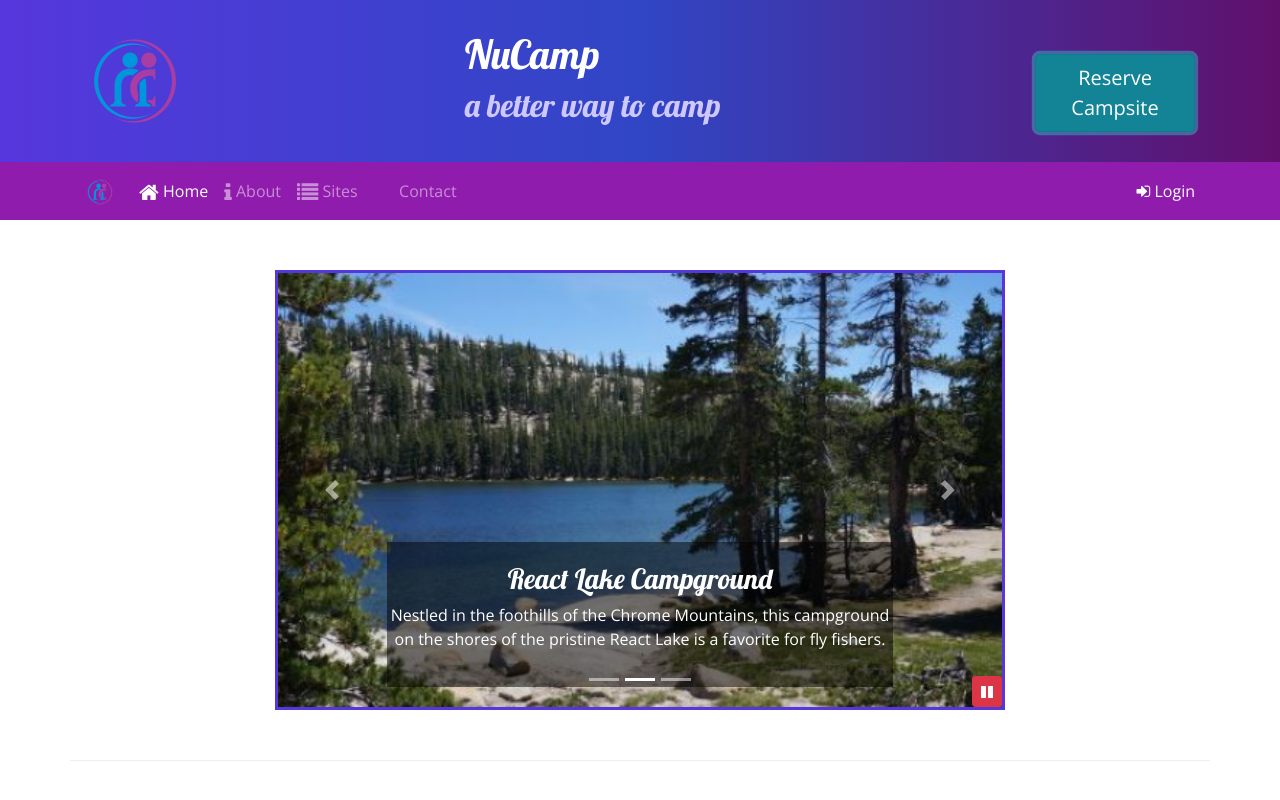
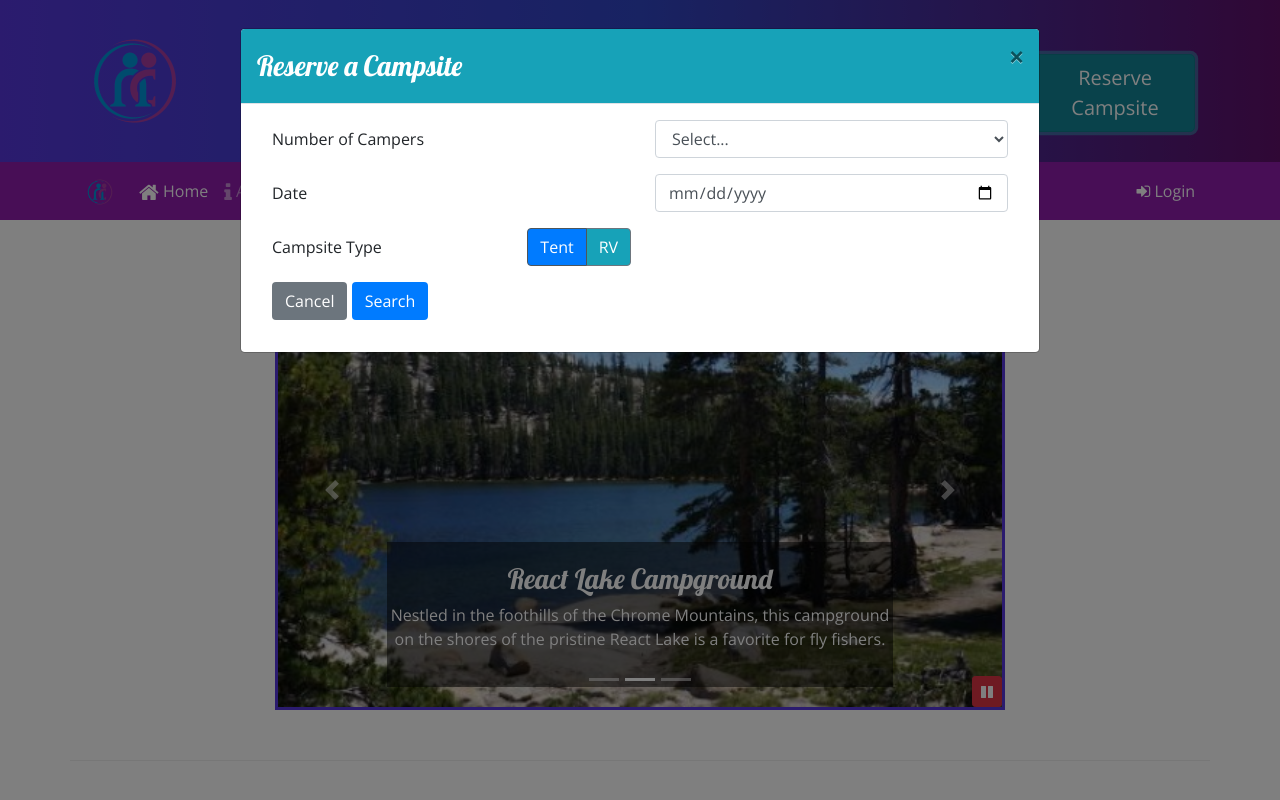
Before and after one commit to kweisse1/nucampsite, a website: page index.html in a window 1280 px wide. Both pictures are taken after a click on the button "Reserve Campsite". Shown: the top 800 px of the page. Drawn offline with nearby package versions, Linux system fonts and the light colour scheme.

Commit message:
jquery targeting and scss use

```diff
--- a/css/styles.scss
+++ b/css/styles.scss
@@ -4,6 +4,7 @@ $color-pale: #CEC8FF;
 $color-mid: #901cad;
 $color-dark: #60106B;
 $color-black-transparent: rgba(0,0,0,0.5);
+$color-teal: #17a2b8;
 
 $body-font: "Open Sans", sans-serif;
 $header-font: "Lobster", cursive;
@@ -62,3 +63,17 @@ header {
     bottom: 0;
     z-index: 100;
 }
+
+#reserveModal {
+    .modal-header {
+        background-color: $color-teal;
+        color: white;
+    }
+}
+
+#loginModal {
+    .modal-header {
+        background-color: $color-mid;
+        color: white;
+    }
+}
--- a/index.html
+++ b/index.html
@@ -39,7 +39,7 @@
     <div id="reserveModal" class="modal fade" role="dialog">
         <div class="modal-dialog modal-lg" role="document">
             <div class="modal-content">
-                <div class="modal-header bg-info text-white">
+                <div class="modal-header">
                     <h3 class="modal-title">Reserve a Campsite</h3>
                     <button type="button" class="close" data-dismiss="modal">&times;</button>
                 </div>
--- a/js/scripts.js
+++ b/js/scripts.js
@@ -13,4 +13,11 @@ $(function() {
     });
 
 
+    $("#loginButton").click(function(){
+        $('#loginModal').modal('show');
+    });
+
+    $("#reserveButton").click(function(){
+        $('#reserveModal').modal('show');
+    });
 });
```
Also changed, not shown: css/styles.css.
